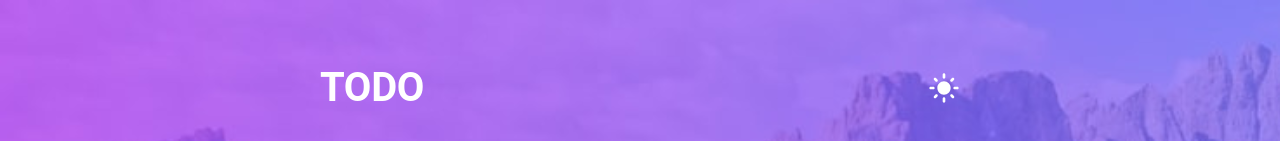
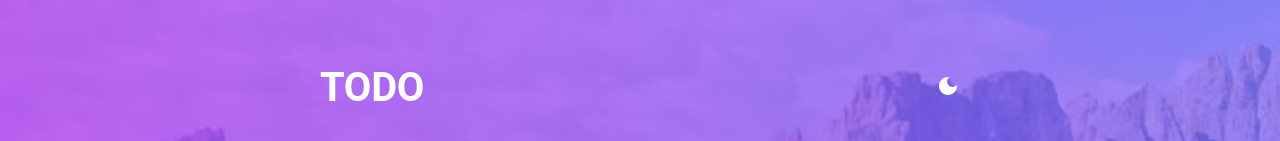
Before and after one commit to JAbsolu/Todo-app, a React (Create React App) app: page / in a window 1280 px wide. Shown: the top 141 px of the page. Built offline with nearby package versions, Linux system fonts and the light colour scheme.

Commit message:
Updated function to save theme mode in localhost -------- Allows mode icon to switch between light and dark

```diff
--- a/src/components/body/index.jsx
+++ b/src/components/body/index.jsx
@@ -34,7 +34,15 @@ const Body = () => {
         if (storedTasks) {
             setUpdatedTaskArray(storedTasks);
         }
+        //Focus on the task input filed
         taskInputRef.current.focus()
+
+        //Get saved theme on local storage
+        const is_dark = localStorage.getItem("Todo Dark Theme");
+        if (is_dark === 'true') {
+            setDarkTheme(true)
+        }
+
     }, []);
 
     /**
@@ -91,6 +99,10 @@ const Body = () => {
         localStorage.setItem("Tasks", JSON.stringify(updatedArray))
     };
 
+     /**
+     * Clear all tasks function
+     */
+
     const clear_all_tasks = () => {
         const updatedArray = [...updatedTaskArray]
         updatedArray.splice(0, updatedArray.length);
@@ -98,18 +110,28 @@ const Body = () => {
         localStorage.setItem("Tasks", JSON.stringify(updatedArray))
     }
 
+    /**
+     * Mark a task complete function
+     */
+
     const markComplete = (index) => {
         // Get the current tasks array from localStorage
         const taskArrStr = localStorage.getItem("Tasks");
         const taskArr = JSON.parse(taskArrStr);
     };
 
+    /**
+     * Theme changing function
+     */
 
-
-
-    const changeTheme = () => {
-        setDarkTheme(true);
-        alert()
+    const toggle_theme = () => {
+      if(darkTheme === false) {
+        setDarkTheme(true)
+        localStorage.setItem("Todo Dark Theme", true)
+      } else {
+        setDarkTheme(false)
+        localStorage.setItem("Todo Dark Theme", false)
+      }
     }
 
 
@@ -139,24 +161,60 @@ const Body = () => {
                     <Typography variant='h2' sx={{ color: colorwhite, textAlign: 'center',fontSize: fontSizes.h2,fontWeight: 'bold',}}>
                         TODO
                     </Typography>
-                    <LightModeIcon
-                        onHover={changeTheme}
+
+                {/* CHANGE ICON BASE ON THEME MODE */}
+                    <Box>
+                        {
+                            darkTheme  === false ? (
+                                <DarkModeIcon
+                                    onClick={() => toggle_theme(false)}
+                                    sx={{
+                                        color: colorwhite,
+                                        '&:hover': {
+                                            cursor: 'pointer',
+                                            transform: 'rotate(360)',
+                                            transition: 'ease-in-out',
+                                        }
+                                    }}
+                                />
+                            ) : (
+                                <LightModeIcon
+                                    onClick={() =>toggle_theme(true)}
+                                    sx={{
+                                        color: colorwhite,
+                                        fontSize: '2rem',
+                                        '&:hover': {
+                                            cursor: 'pointer',
+                                            transform: 'rotate(360)',
+                                            transition: 'ease-in-out',
+                                        }
+                                    }}
+                                />
+                            )
+                        }
+                    </Box>
+
+                    {/* <DarkModeIcon
+                        onClick={()=> toggle_theme(false)}
                         sx={{
                             color: colorwhite,
+                            display: !darkTheme ? 'block' : 'none',
+                        }}
+                    />
+                     <LightModeIcon
+                        onClick={() => toggle_theme(true)}
+                        sx={{
+                            color: colorwhite,
+                            display: darkTheme ? 'block' : 'none',
                             fontSize: '2rem',
                             '&:hover': {
                                 cursor: 'pointer',
                                 transform: 'rotate(180deg)',
                             }
                         }}
-                    />
-                    <DarkModeIcon
-                        onHover={changeTheme}
-                        sx={{
-                            color: colorwhite,
-                            display: darkTheme ? 'block' : 'none',
-                        }}
-                    />
+                    /> */}
+
+                {/* THEME ICONS CONTAINER CLOSED */}
                 </Box>
 
                 <Box sx={{
```
